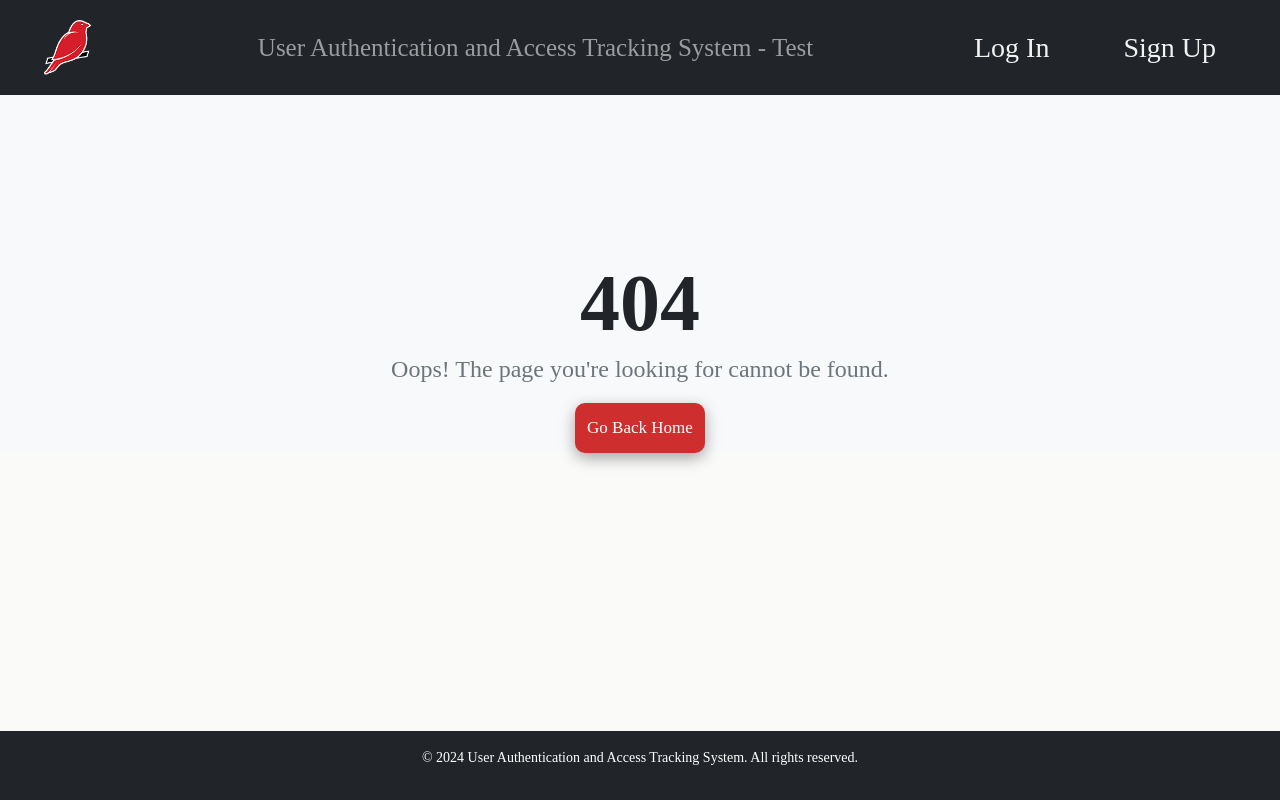
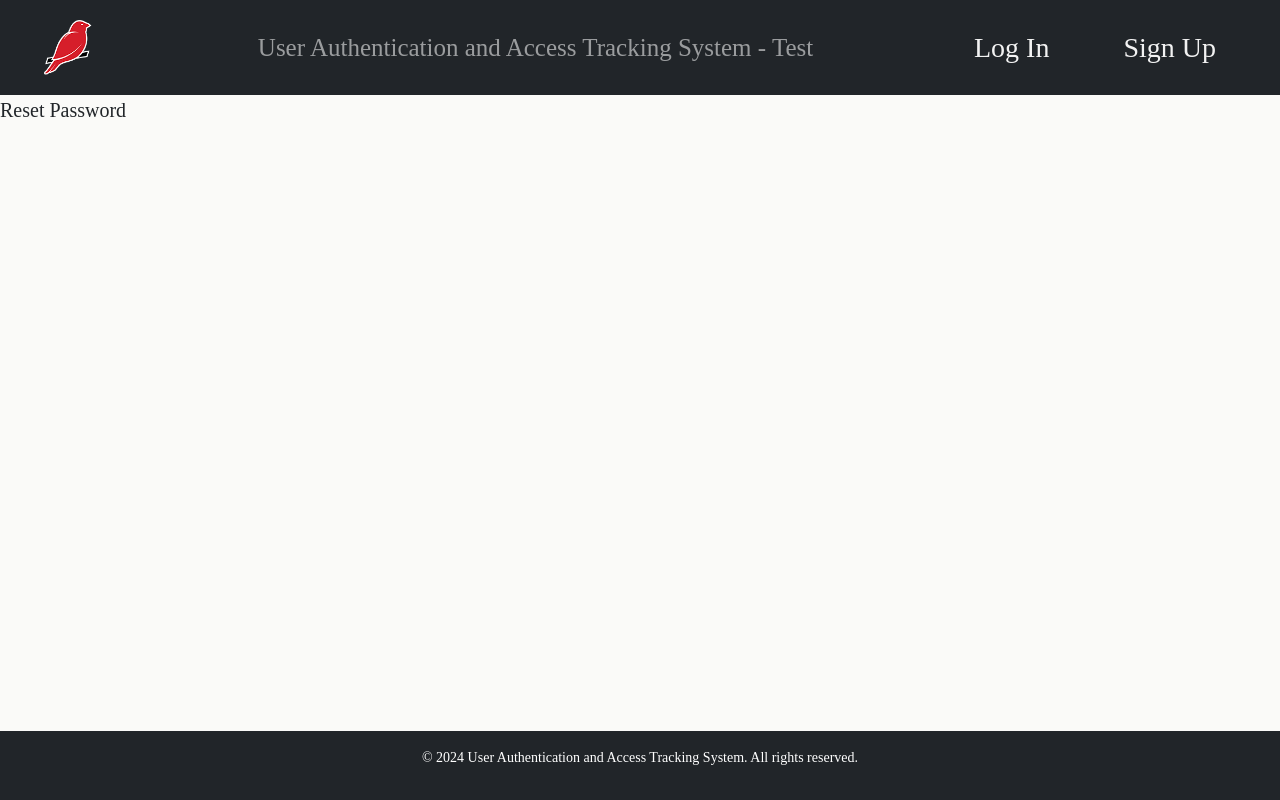
Before and after one commit to jorammercado/auth-access-tracker-fe, a React (Vite) app: page /reset-password/1 in a window 1280 px wide. Built offline with nearby package versions, Linux system fonts and the light colour scheme; no server answers.

Commit message:
setup linked from email - reset-password page

```diff
--- a/src/App.jsx
+++ b/src/App.jsx
@@ -15,6 +15,7 @@ import PublicRoute from "./components/PublicRoute"
 import FourOFour from "./pages/FourOFour"
 import NavBar from "./components/NavBar"
 import ForgotPassword from "./pages/ForgotPassword"
+import ResetPassword from "./pages/ResetPassword"
 
 import 'bootstrap/dist/css/bootstrap.min.css'
 import 'bootstrap-icons/font/bootstrap-icons.css'
@@ -120,6 +121,15 @@ function App() {
               }
             />
 
+            <Route path="/reset-password/:token"
+              element={
+                <PublicRoute
+                  element={ResetPassword}
+                  currentUser={currentUser}
+                />
+              }
+            />
+
             <Route path="/"
               element={
                 <ProtectedRoute
--- a/src/components/SignUpForm.jsx
+++ b/src/components/SignUpForm.jsx
@@ -190,7 +190,7 @@ export default function SignUpForm({ setCurrentUser }) {
                                 <Form.Control
                                     className="edit-style"
                                     name="password"
-                                    type="text"
+                                    type="password"
                                     placeholder="password"
                                     value={user.password}
                                     onChange={handleInputChange}
--- a/src/pages/ForgotPassword.jsx
+++ b/src/pages/ForgotPassword.jsx
@@ -24,8 +24,12 @@ const ForgotPassword = () => {
 
     const handleSubmit = async (e) => {
         e.preventDefault()
-        axios.post(`${VITE_API_URL}/forgot-password`, {
+        axios.post(`${VITE_API_URL}/auth/forgot-password`, {
             email
+        }, {
+            headers: {
+                'Authorization': ''//remove token
+            }
         })
             .then(res => {
                 Swal.fire({
@@ -39,7 +43,7 @@ const ForgotPassword = () => {
                 })
             })
             .catch(err => {
-                console.error(err?.response?.data?.error)
+                console.error(err, err?.response?.data?.error)
                 processLoginErrors(err?.response?.data?.error)
             })
     }
--- /dev/null
+++ b/src/pages/ResetPassword.jsx
@@ -0,0 +1,11 @@
+import React from 'react'
+
+const ResetPassword = () => {
+    return (
+        <div>
+            Reset Password
+        </div>
+    )
+}
+
+export default ResetPassword
```
